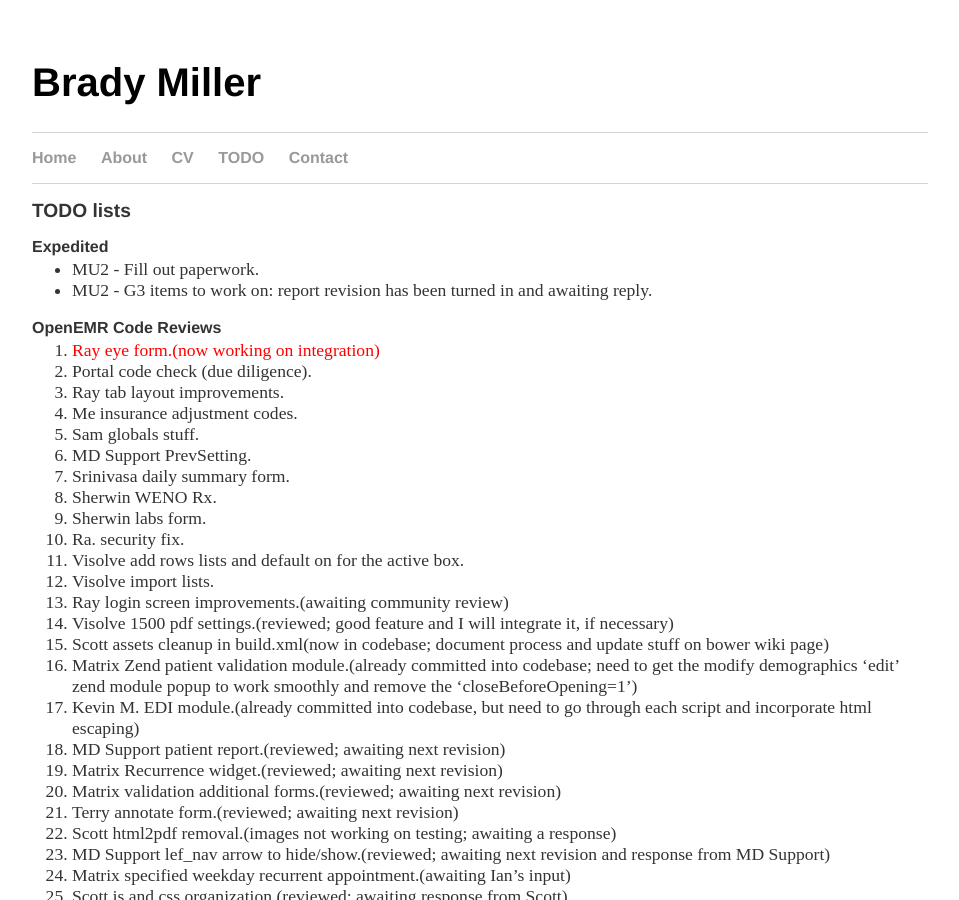
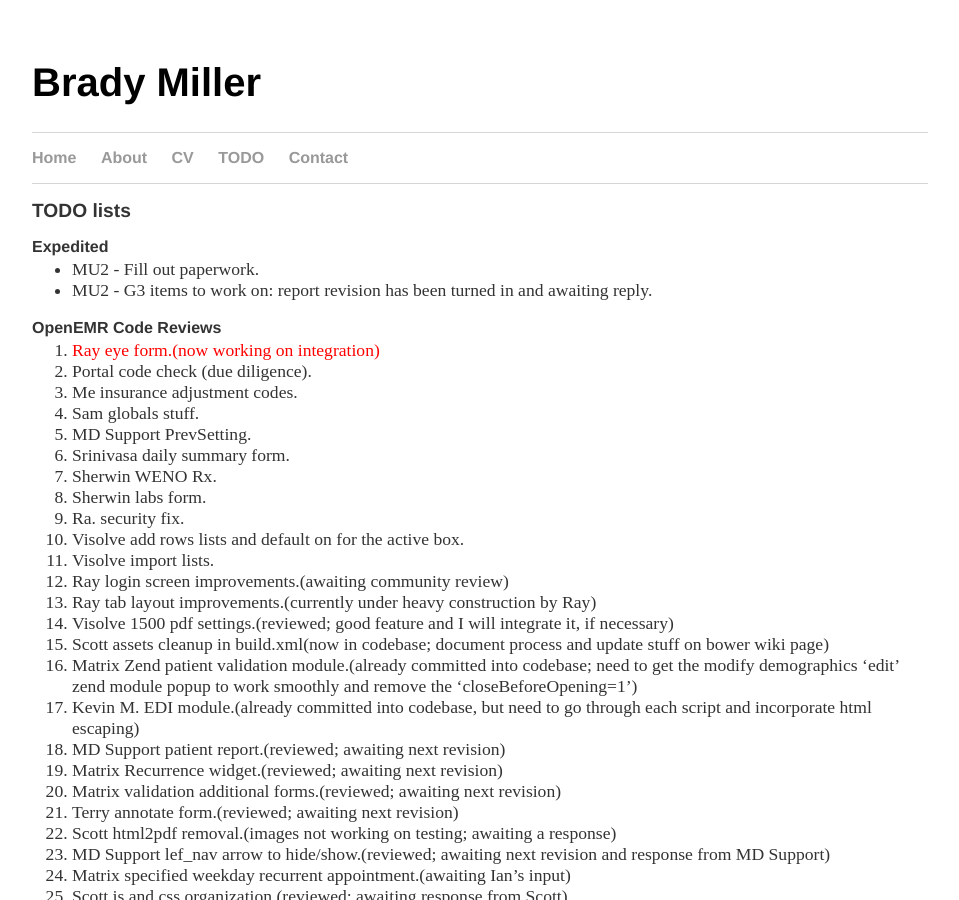
Before and after one commit to bradymiller/bradymiller.github.io, a Jekyll site: the page built from todo/index.md, in a window 1280 px wide and 900 px high. Shown: the whole window, without its empty margins (160-1119 px from the left). Built offline with Jekyll 4.4.1, drawn with Linux system fonts in a browser that asks for light colours.

Commit message:
Update todo list

```diff
--- a/todo/index.md
+++ b/todo/index.md
@@ -21,6 +20,7 @@
 1. Visolve add rows lists and default on for the active box.
 1. Visolve import lists.
 1. Ray login screen improvements.(awaiting community review)
+1. Ray tab layout improvements.(currently under heavy construction by Ray)
 1. Visolve 1500 pdf settings.(reviewed; good feature and I will integrate it, if necessary)
 1. Scott assets cleanup in build.xml(now in codebase; document process and update stuff on bower wiki page)
 1. Matrix Zend patient validation module.(already committed into codebase; need to get the modify demographics 'edit' zend module popup to work smoothly and remove the 'closeBeforeOpening=1')
```
Also changed, not shown: other parts of todo/index.md (+0 -1 lines).
